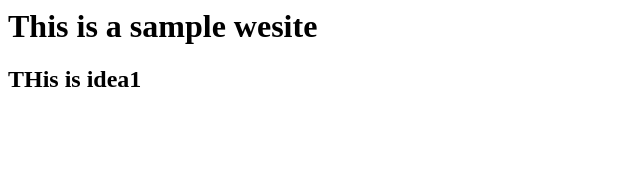
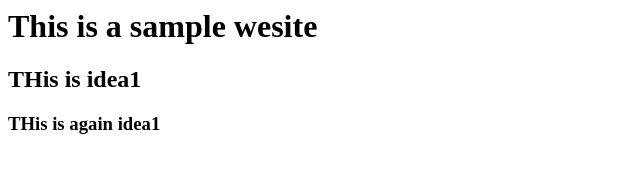
Before and after one commit to mohanraz81/webtest2509, a plain HTML site: page index.html in a window 1280 px wide. Shown: the whole page, without its empty margins (0-640 px from the left). Drawn offline with Linux system fonts and the light colour scheme.

Commit message:
idea1 changes

```diff
--- a/index.html
+++ b/index.html
@@ -1,2 +1,3 @@
 <h1> This is a sample wesite</h1>
 <h2>THis is idea1</h2>
+<h3> THis is again idea1</h3>
```
